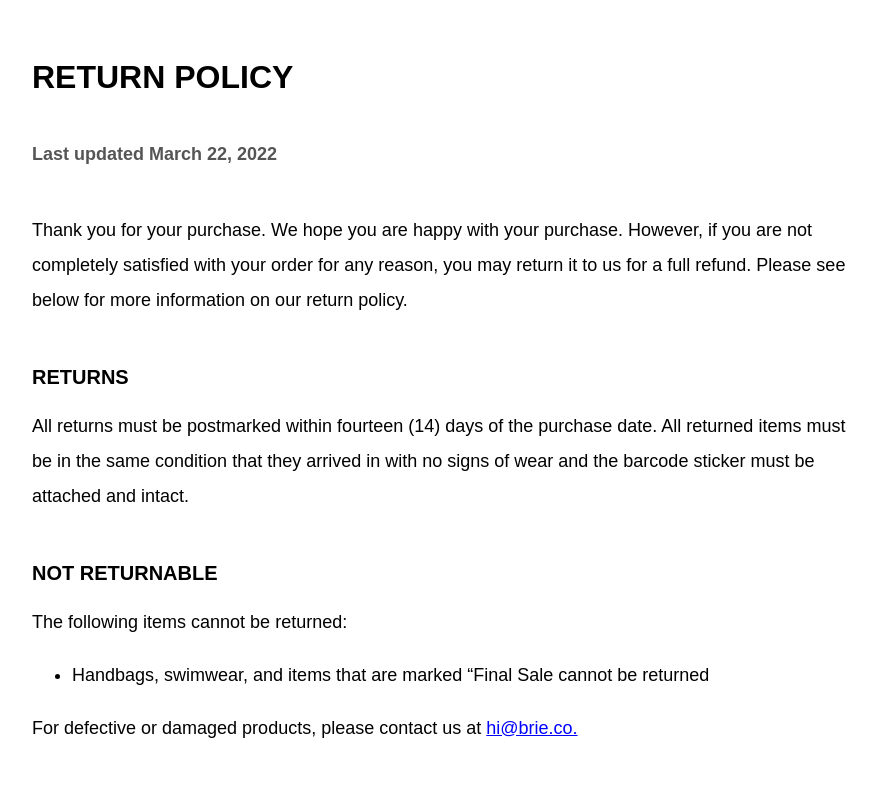
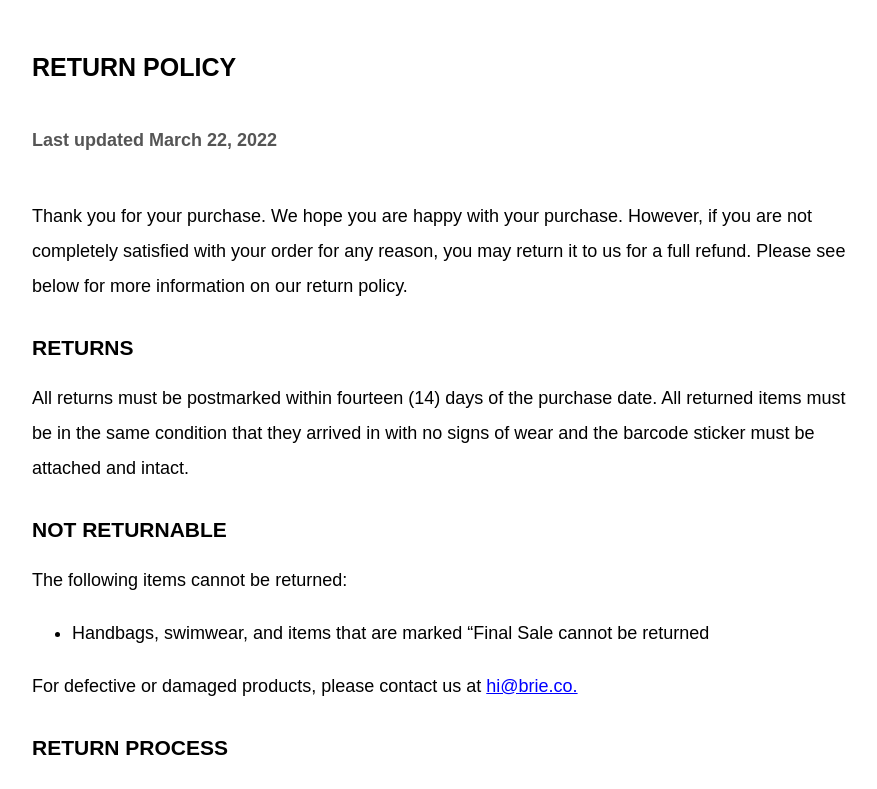
Before and after one commit to Dhanidayo/brie-donation, a React (Create React App) app: page /return-policy in a window 1280 px wide. Shown: the top 789 px of the page, without its empty margins (192-1069 px from the left). Built offline with nearby package versions, Linux system fonts and the light colour scheme; a web font is replaced by a local one.

Commit message:
style update

```diff
--- a/src/Pages/ReturnPolicy/style.css
+++ b/src/Pages/ReturnPolicy/style.css
@@ -55,7 +55,13 @@
 
 @media screen and (max-width: 1682px) {
     .return-heading {
-        font-size: 2rem;
+        font-size: 1.875rem;
+    }
+}
+
+@media screen and (max-width: 1368px) {
+    .return-heading {
+        font-size: 1.5625rem;
     }
 }
 
@@ -124,7 +130,7 @@
 
 
 .return-subheadings {
-    margin-top: 3rem;
+    margin-top: 2rem;
 }
 
 @media screen and (max-width: 1682px) {
@@ -135,9 +141,15 @@
 
 @media screen and (max-width: 1368px) {
     .return-subheadings {
-        font-size: 1.25rem;
+        font-size: 1.3125rem;
     }
 }
+
+/* @media screen and (max-width: 1026px) {
+    .return-subheadings {
+        margin-top: 2rem;
+    }    */
+/* } */
 
 @media screen and (max-width: 802px) {
     .return-subheadings {
@@ -150,9 +162,3 @@
         font-size: 1.125rem;
     }
 }
-
-@media screen and (max-width: 802px) {
-    .return-subheadings {
-        margin-top: 2rem;
-    }
-}
```
